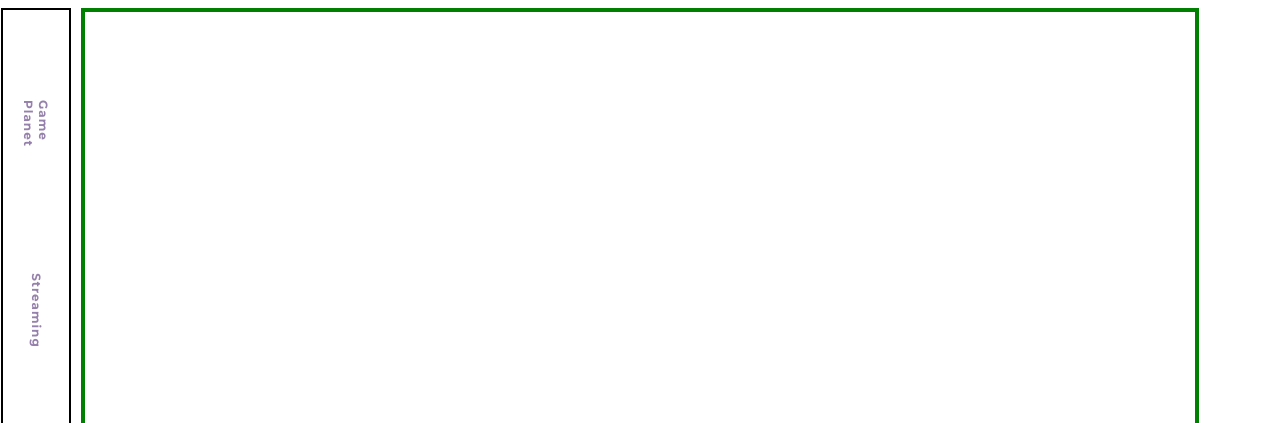
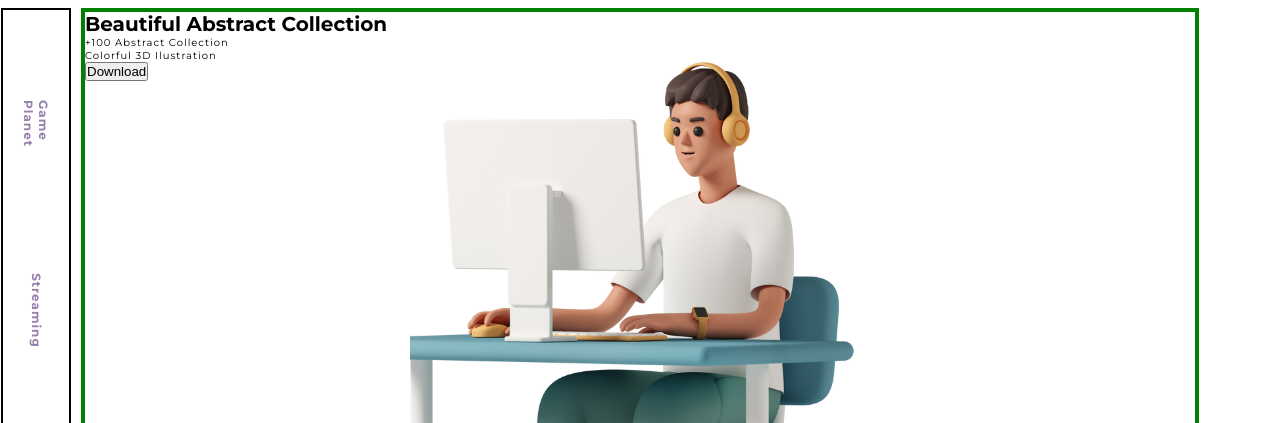
Before and after one commit to Christiano0407/landing__Page--Web, a website: page src/html/index.html in a window 1280 px wide. Shown: the part 53-476 px from the top of the page. Drawn offline with nearby package versions, Linux system fonts and the light colour scheme.

Commit message:
previous

```diff
--- a/src/css/cssPages/main.css
+++ b/src/css/cssPages/main.css
@@ -8,3 +8,26 @@
   gap: 1rem;
   border: 4px solid green;
 }
+.main .main__img {
+  width: 600px;
+  height: 600px;
+  object-fit: cover;
+  background-size: cover;
+  background-position: center;
+  background-repeat: no-repeat;
+  background-image: url("/src/assets/img/ten.png");
+  grid-column: 1 / 3;
+  grid-row: 1 / 3;
+  z-index: 2;
+  position: relative;
+  left: 32.5rem;
+  top: 5rem;
+}
+.main__text {
+  grid-column: 1 / 2;
+  grid-row: 1 / 3;
+  width: 100%;
+  height: 100%;
+  position: relative;
+  z-index: 10;
+}
--- a/src/html/index.html
+++ b/src/html/index.html
@@ -86,7 +86,17 @@
           <span>Onlyne</span>
         </div>
       </aside>
-      <main class="main"></main>
+      <main class="main">
+        <div class="main__img"></div>
+        <div class="main__text">
+          <h1 class="main-title">Beautiful Abstract Collection</h1>
+          <p class="main-text">
+            +100 Abstract Collection <br />
+            Colorful 3D Ilustration
+          </p>
+          <button class="main-btn">Download</button>
+        </div>
+      </main>
       <aside class="as"></aside>
     </div>
     <!--=== Frameworks Javascript === -->
```
